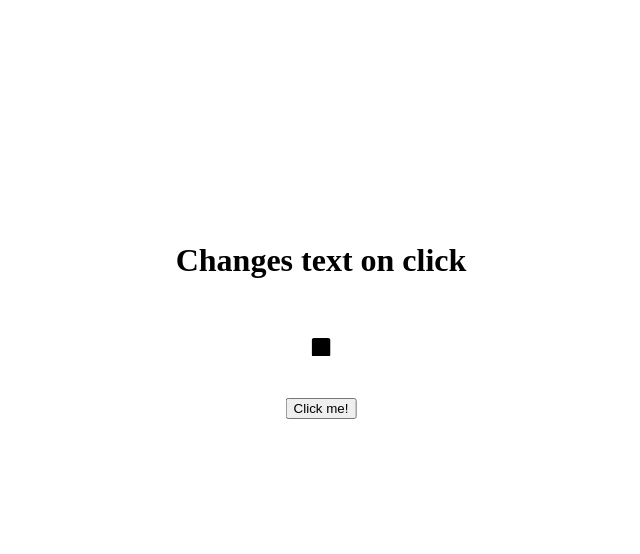
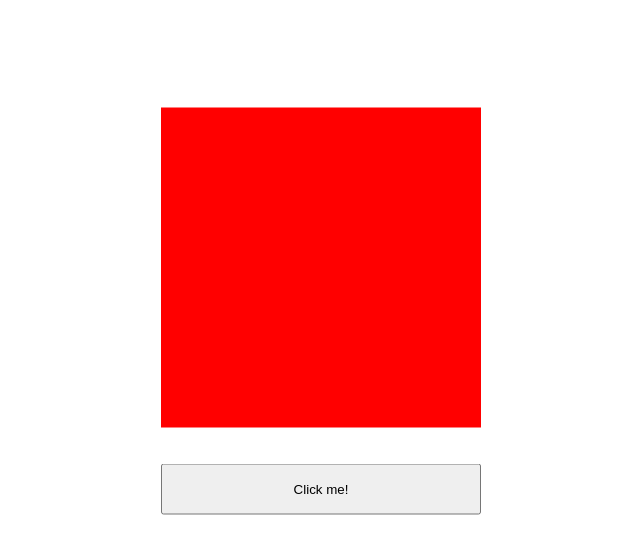
Before and after one commit to Darasimi-okeowo/shape-alternator, a React (Create React App) app: page / in a window 1280 px wide. Shown: the top 554 px of the page, without its empty margins (319-959 px from the left). Built offline with nearby package versions, Linux system fonts and the light colour scheme.

Commit message:
second-commit

```diff
--- a/src/App.css
+++ b/src/App.css
@@ -4,4 +4,24 @@
     left: 50%;
     transform: translate(-50%, -50%);
     text-align: center;
+    display: flex;
+    flex-direction: column;
+
 }
+
+.App .box{
+  background-color: red;
+  width: 20rem;
+  height: 20rem;
+}
+
+.App .circle{
+  background-color: black;
+  width: 20rem;
+  height: 20rem;
+  border-radius: 50%;
+}
+
+button{
+  padding: 1rem;
+}
--- a/src/App.js
+++ b/src/App.js
@@ -1,21 +1,18 @@
 import React, {useState} from 'react'
-import { BsFillSquareFill } from 'react-icons/bs';
-import { BsCircle } from 'react-icons/bs';
 import './App.css'
 
 const App = () => {
-    const [shape,setShape] = useState(<BsFillSquareFill />)
+    const [shape,setShape] = useState(true)
     let changeShape = () => {
-      setShape( <BsCircle />)
+      setShape( !shape)
 }
   return (
     <div className="App">
-      <h1>Changes text on click</h1>
-                <br/>
-                <h3>{shape}</h3>
-                <br/>
-                <button onClick={changeShape}>Click me!</button>
-                <br/>
+        <span className={shape ? 'box' : 'circle'}></span>
+        <br />
+        <br />
+        <button onClick={changeShape}>Click me!</button>
+        <br/>
     </div>
   )
 }
```
